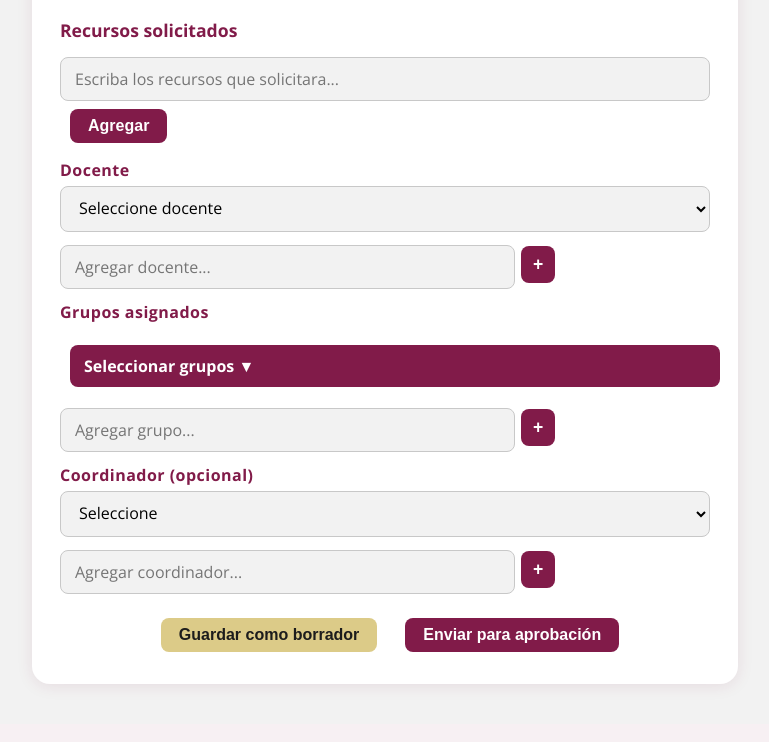
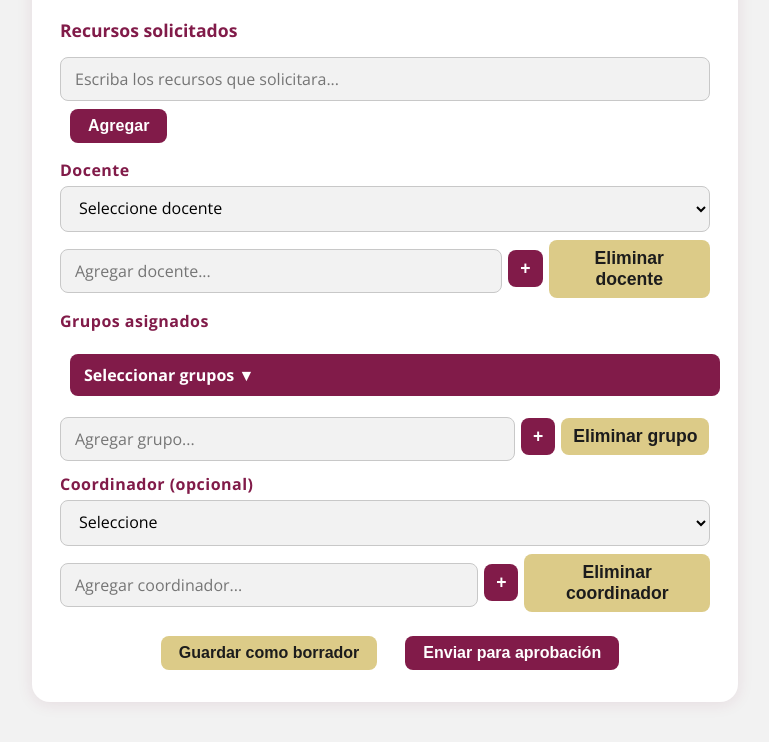
Before and after one commit to AxelLangle/SIGEA, a Flask app: page /registrar_evento in a window 1280 px wide. Shown: the part 1453-2195 px from the top of the page, without its empty margins (255-1024 px from the left). Before the commit the page ends 2138 px from the top, so only its background shows below. Run offline with Flask 3, Linux system fonts and the light colour scheme; data that the repository does not hold is empty.

Commit message:
Se añadio la funcion para eliminar docentes, coordinadores y grupos en una lista desplegable

```diff
--- a/Backend/static/css/registrar_eventos.css
+++ b/Backend/static/css/registrar_eventos.css
@@ -270,3 +270,32 @@
       accent-color: var(--guinda);
       margin-right: 6px;
     }
+
+
+    .eliminables-lista {
+      display: none;
+      background: var(--gris-claro);
+      border-radius: 8px;
+      box-shadow: 0 2px 8px rgba(129,27,73,0.10);
+      padding: 12px;
+      margin-top: 6px;
+      margin-bottom: 8px;
+      min-width: 180px;
+      max-width: 350px;
+    }
+    .eliminar-toggle-btn {
+      background: var(--dorado);
+      color: var(--negro);
+      margin-left: 6px;
+      font-size: 0.98em;
+      padding: 8px 12px;
+      border-radius: 8px;
+      border: none;
+      cursor: pointer;
+      font-weight: 600;
+      transition: background 0.2s, color 0.2s;
+    }
+    .eliminar-toggle-btn:hover {
+      background: #e6d9a7;
+      color: var(--guinda);
+    }
--- a/Backend/static/js/registrar_eventos.js
+++ b/Backend/static/js/registrar_eventos.js
@@ -359,6 +359,41 @@
     }
   });
 
+  // Mostrar/ocultar lista de docentes eliminables
+  document.getElementById('toggle-eliminar-docente').addEventListener('click', function() {
+    const lista = document.getElementById('docentes-eliminables');
+    lista.style.display = (lista.style.display === 'none' || lista.style.display === '') ? 'block' : 'none';
+  });
+
+  // Mostrar/ocultar lista de coordinadores eliminables
+  document.getElementById('toggle-eliminar-coordinador').addEventListener('click', function() {
+    const lista = document.getElementById('coordinadores-eliminables');
+    lista.style.display = (lista.style.display === 'none' || lista.style.display === '') ? 'block' : 'none';
+  });
+
+  // Mostrar/ocultar lista de grupos eliminables
+  document.getElementById('toggle-eliminar-grupo').addEventListener('click', function() {
+    const lista = document.getElementById('grupos-eliminables');
+    lista.style.display = (lista.style.display === 'none' || lista.style.display === '') ? 'block' : 'none';
+  });
+
+  // Opcional: Ocultar la lista si se hace clic fuera
+  document.addEventListener('click', function(e) {
+    [
+      {btn: 'toggle-eliminar-docente', lista: 'docentes-eliminables'},
+      {btn: 'toggle-eliminar-coordinador', lista: 'coordinadores-eliminables'},
+      {btn: 'toggle-eliminar-grupo', lista: 'grupos-eliminables'}
+    ].forEach(({btn, lista}) => {
+      const btnElem = document.getElementById(btn);
+      const listaElem = document.getElementById(lista);
+      if (listaElem && btnElem && !listaElem.contains(e.target) && e.target !== btnElem) {
+        listaElem.style.display = 'none';
+      }
+    });
+  });
+
+
+
   /* =======================
     6. INICIALIZACIÓN
     ======================= */
--- a/Backend/templates/registrar_eventos.html
+++ b/Backend/templates/registrar_eventos.html
@@ -79,8 +79,9 @@
         <div class="agregar-opcion">
           <input type="text" id="nuevo-docente" placeholder="Agregar docente...">
           <button type="button" onclick="agregarDocente()">+</button>
+          <button type="button" id="toggle-eliminar-docente" class="eliminar-toggle-btn">Eliminar docente</button>
         </div>
-        <div id="docentes-eliminables" style="margin-bottom:8px;"></div>
+        <div id="docentes-eliminables" class="eliminables-lista"></div>
       </div>
       <div>
         <label>Grupos asignados</label>
@@ -93,10 +94,11 @@
           <div class="agregar-opcion" style="margin-top:8px;">
             <input type="text" id="nuevo-grupo" placeholder="Agregar grupo...">
             <button type="button" onclick="agregarGrupo()">+</button>
+            <button type="button" id="toggle-eliminar-grupo" class="eliminar-toggle-btn">Eliminar grupo</button>
           </div>
           <div id="grupos-seleccionados" style="margin-top:8px; color:var(--guinda); font-size:0.98em;"></div>
         </div>
-        <div id="grupos-eliminables" style="margin-bottom:8px;"></div>
+        <div id="grupos-eliminables" class="eliminables-lista"></div>
 
       </div>
 
@@ -109,9 +111,9 @@
         <div class="agregar-opcion">
           <input type="text" id="nuevo-coordinador" placeholder="Agregar coordinador...">
           <button type="button" onclick="agregarCoordinador()">+</button>
+          <button type="button" id="toggle-eliminar-coordinador" class="eliminar-toggle-btn">Eliminar coordinador</button>
         </div>
-
-        <div id="coordinadores-eliminables" style="margin-bottom:8px;"></div>
+        <div id="coordinadores-eliminables" class="eliminables-lista"></div>
       </div>
 
     <div class="button-group">
```
Also changed, not shown: Database/usuarios.db.
